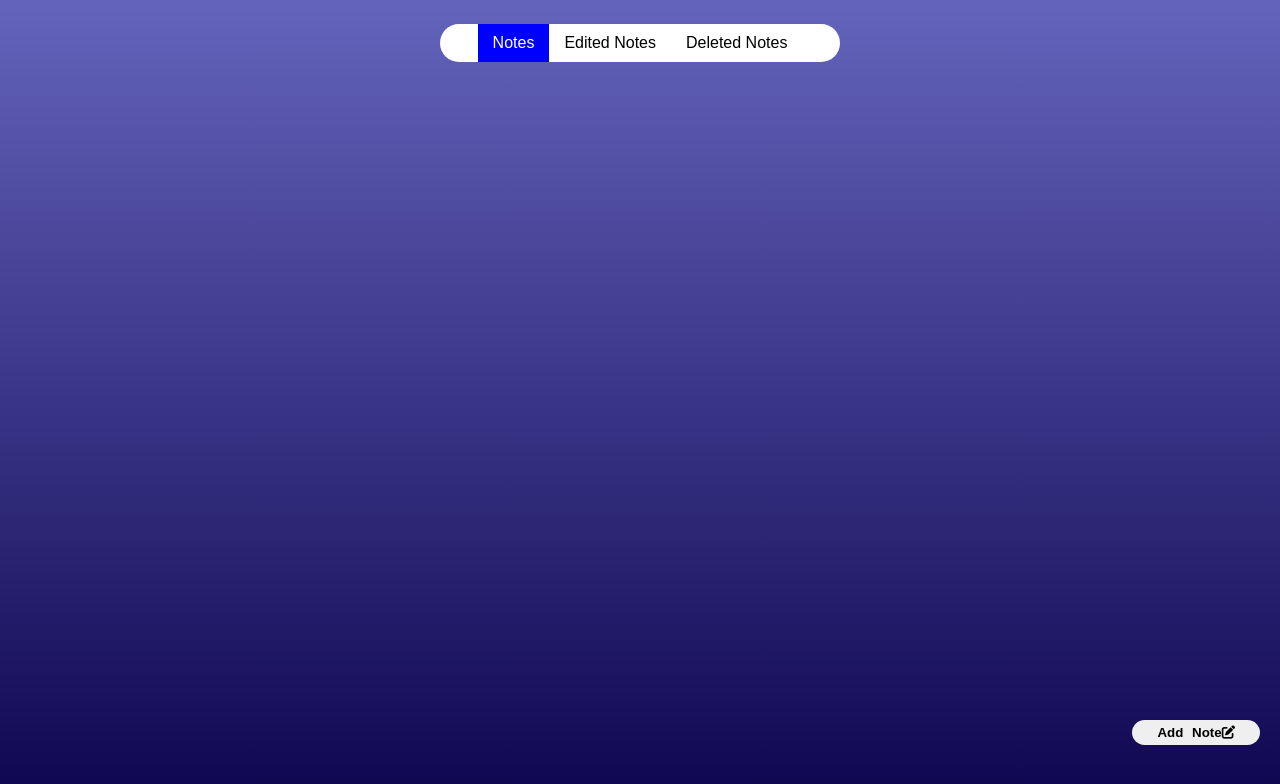
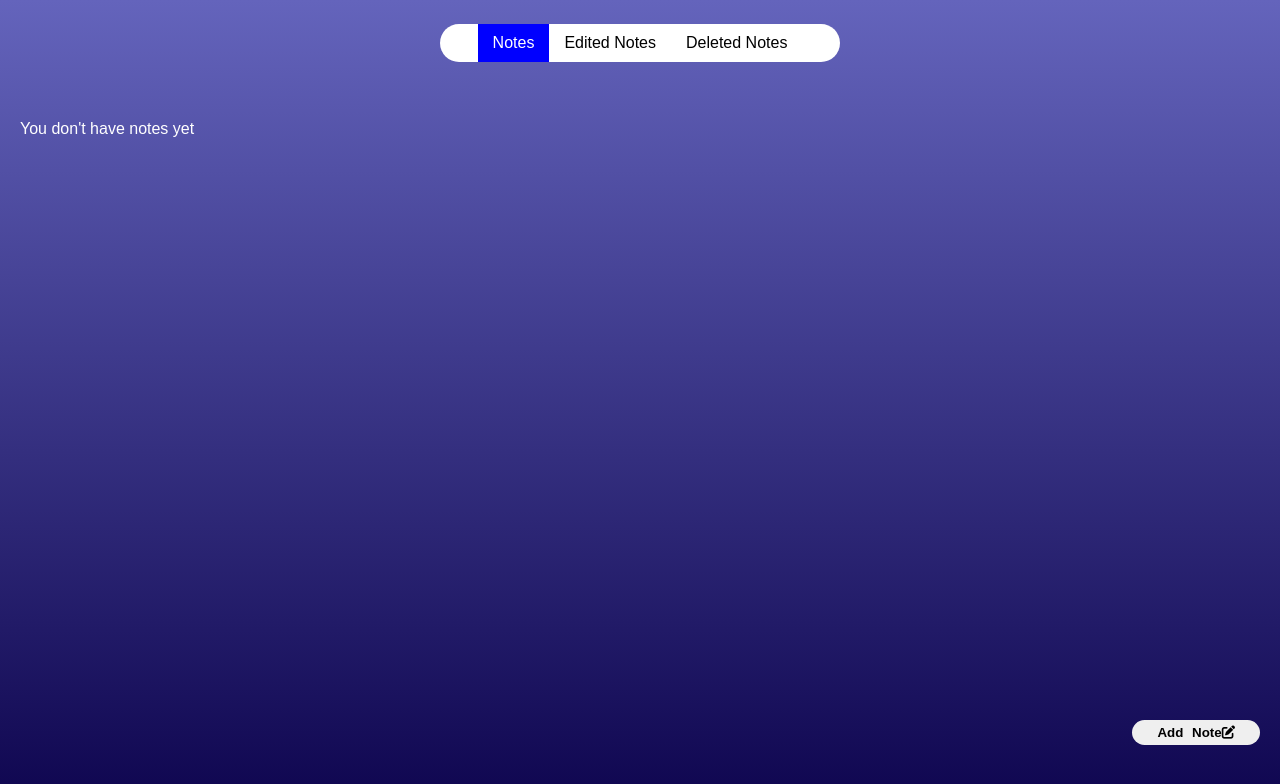
Before and after one commit to Bappaditya721135/react-notes-app, a React (Create React App) app: page / in a window 1280 px wide. Shown: the top 784 px of the page. Built offline with nearby package versions, Linux system fonts and the light colour scheme.

Commit message:
Add default text when no Notes added

```diff
--- a/src/components/EditedNotes.js
+++ b/src/components/EditedNotes.js
@@ -3,7 +3,7 @@ import NoteCard from "./NoteCard";
 export default function EditedNotes(props) {
     return(
         <div className="edited-notes-container">
-            {props.editedNotes.map(obj => <NoteCard
+            {props.editedNotes.length > 0 ? props.editedNotes.map(obj => <NoteCard
                                     key={obj.id}
                                     id={obj.id}
                                     title={obj.title}
@@ -11,7 +11,7 @@ export default function EditedNotes(props) {
                                     date={obj.date}
                                     editData={props.editData}
                                     edited={obj.edited} />
-            )}
+            ) : <p className="default-text">You currently dont't have any edited notes</p>}
         </div>
     );
 }
--- a/src/components/Nav.js
+++ b/src/components/Nav.js
@@ -44,6 +44,7 @@ export default function Nav() {
     // edit function to add edited notes in notes state array
     function editData(editObj) {
 
+        // this will add the edited object in editedNotes state
         setEditedNotes(prevEditedNotes => {
             return (prevEditedNotes.map(obj => obj.id === editObj.id ? editObj : obj));
         })
--- a/src/components/Notes.js
+++ b/src/components/Notes.js
@@ -4,11 +4,13 @@ import BackgroundBlur from "./BackgroundBlur";
 import NoteCard from "./NoteCard";
 
 export default function Notes(props) {
+    const showNote = props.notes.length > 0;
+
 
     return (
         <div className="notes-container">
             <section className="notes">
-                {props.notes.map(item => <NoteCard
+                {showNote ? props.notes.map(item => <NoteCard
                                      key={item.id}
                                      id={item.id}
                                      title={item.title}
@@ -16,7 +18,7 @@ export default function Notes(props) {
                                      date={item.date}
                                      editData={props.editData}
                                      edited={item.edited}
-                                    editedDate={item.editedDate} />)}
+                                     editedDate={item.editedDate} />) : <p className="default-text">You don't have notes yet</p>}
 
             </section>
 
```
Lines whose indentation alone changed are shown as unchanged.
